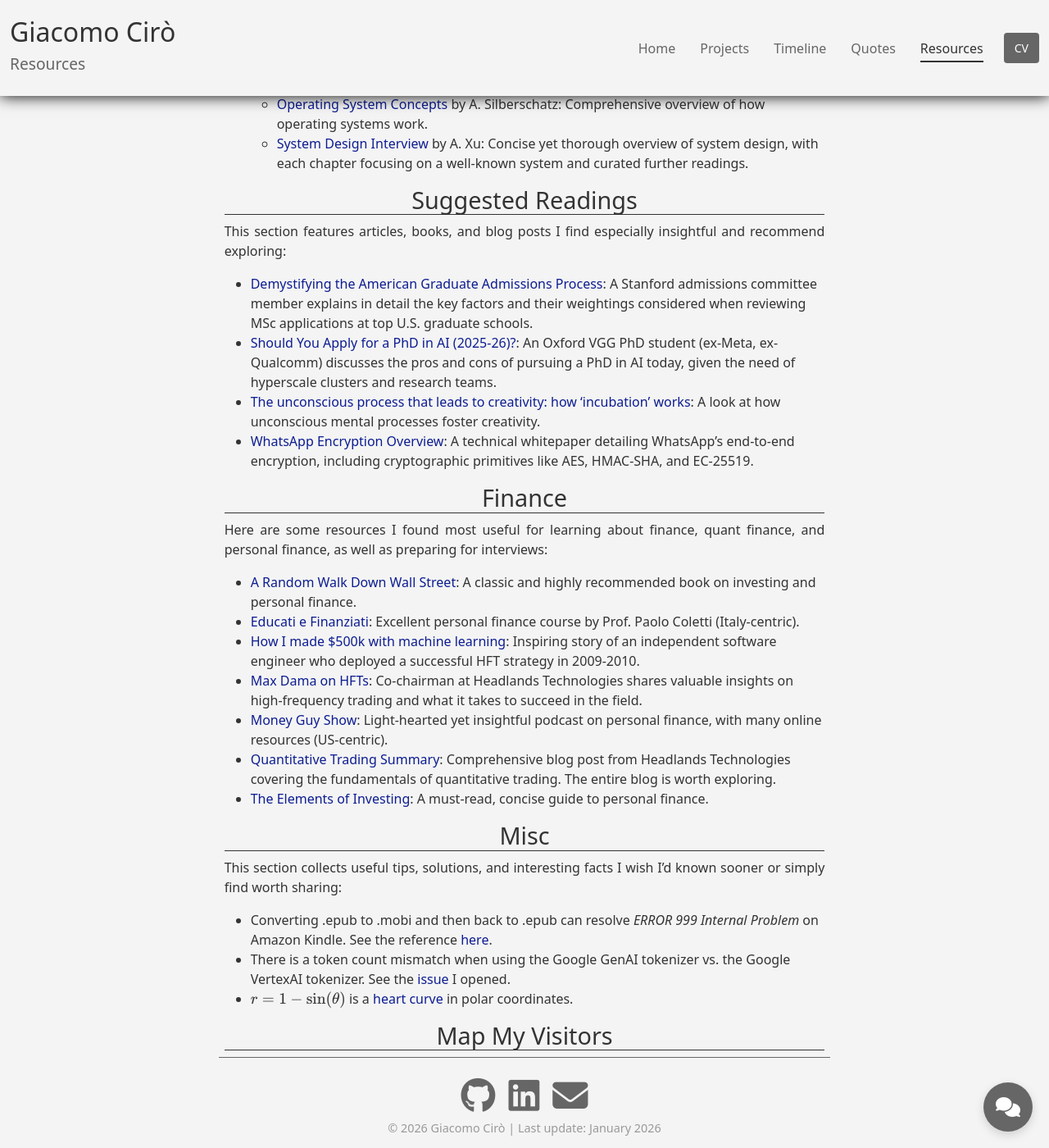
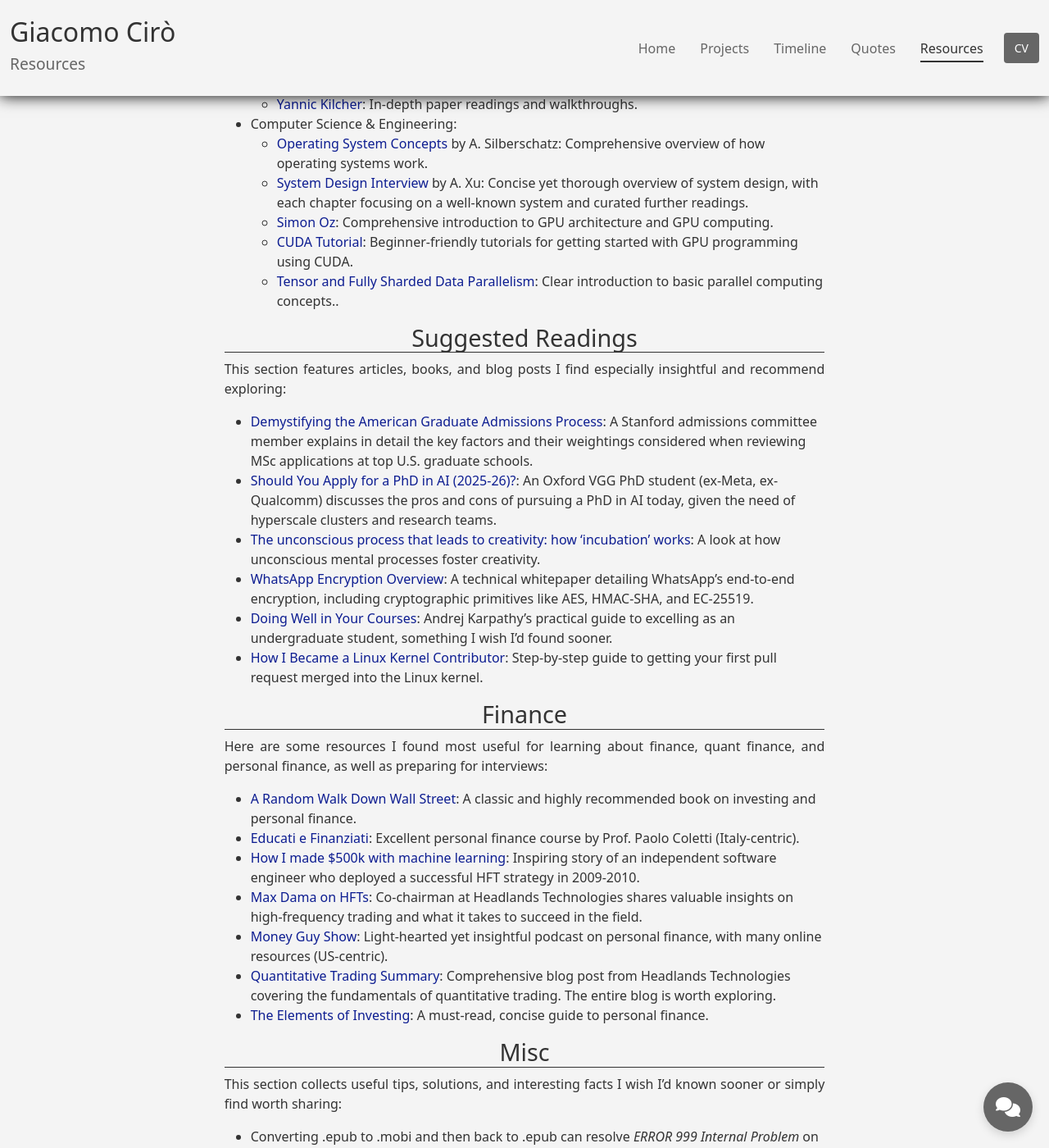
Before and after one commit to giacomo-ciro/giacomo-ciro.github.io, a Jekyll site: the page built from pages/resources.md, in a window 1280 px wide and 1400 px high, scrolled down 936 px. Shown: the whole window at 82% size. Built offline with Jekyll 4.4.1, drawn with Linux system fonts in a browser that asks for light colours; nearby versions of some CDN libraries; some of the changed text lies outside the part shown.

Commit message:
feat: update index, timeline, resources

```diff
--- a/_data/timeline.yml
+++ b/_data/timeline.yml
@@ -1,3 +1,7 @@
+- date: "1 April 2026"
+  description: "Moved to Zurich to conduct my MSc Thesis in the <a href='https://cvg.ethz.ch/' target='_blank'>Computer Vision & Geometry (CVG)</a> Group at ETH."
+  strong: true
+
 - date: "27 January 2026"
   description: "Exam: <a href='https://didattica.unibocconi.eu/ts/tsn_anteprima.php?cod_ins=20882&anno=2026' target='_blank'>Computational Neurosciences</a>"
   strong: false
--- a/pages/resources.md
+++ b/pages/resources.md
@@ -19,6 +19,7 @@
 - Fixed errors in the [Understanding Deep Learning](https://udlbook.github.io/udlbook/) textbook by Simon J.D. Prince (The MIT Press, 2023).
 - Fixed a bug in [TileDB-Vector-Search](https://github.com/TileDB-Inc/TileDB-Vector-Search/pull/580), a library for efficient out-of-core vector search.
 - Refactored an enum object in the [Conda](https://github.com/conda/conda/pull/15428) package manager.
+- I curate a [collection of code snippets](https://gist.github.com/giacomo-ciro) to improve the quality-of-life during your everyday tasks.
 
 # Study Material
 Below are some of the resources I have found most valuable for learning, exploring, or reviewing topics in mathematics, statistics, computer science and machine learning:
@@ -38,6 +39,10 @@
 - **Computer Science & Engineering**:
     - [Operating System Concepts](https://os.ecci.ucr.ac.cr/slides/Abraham-Silberschatz-Operating-System-Concepts-10th-2018.pdf) by A. Silberschatz: Comprehensive overview of how operating systems work.
     - [System Design Interview](https://bytes.usc.edu/~saty/courses/docs/data/SystemDesignInterview.pdf) by A. Xu: Concise yet thorough overview of system design, with each chapter focusing on a well-known system and curated further readings.
+    - [Simon Oz](https://www.youtube.com/@szymonozog7862): Comprehensive introduction to GPU architecture and GPU computing.
+    - [CUDA Tutorial](https://cuda-tutorial.readthedocs.io/en/latest/): Beginner-friendly tutorials for getting started with GPU programming using CUDA.
+    - [Tensor and Fully Sharded Data Parallelism](https://substack.com/@martynassubonis/p-154292281): Clear introduction to basic parallel computing concepts..
+
 
 # Suggested Readings
 This section features articles, books, and blog posts I find especially insightful and recommend exploring:
@@ -45,6 +50,8 @@
 - [Should You Apply for a PhD in AI (2025-26)?](https://yashbhalgat.github.io/blog/phd-or-not-phd.html): An Oxford VGG PhD student (ex-Meta, ex-Qualcomm) discusses the pros and cons of pursuing a PhD in AI today, given the need of hyperscale clusters and research teams.
 - [The unconscious process that leads to creativity: how ‘incubation’ works](https://www.theguardian.com/wellness/2025/sep/10/creativity-unconscious-process-incubation): A look at how unconscious mental processes foster creativity.
 - [WhatsApp Encryption Overview](https://www.bitsoffreedom.nl/wp-content/uploads/WhatsApp-Security-Whitepaper.pdf): A technical whitepaper detailing WhatsApp's end-to-end encryption, including cryptographic primitives like AES, HMAC-SHA, and EC-25519.
+ - [Doing Well in Your Courses](https://cs.stanford.edu/people/karpathy/advice.html): Andrej Karpathy's practical guide to excelling as an undergraduate student, something I wish I'd found sooner.
+ - [How I Became a Linux Kernel Contributor](https://lewboski.dev/blog/linux-kernel): Step-by-step guide to getting your first pull request merged into the Linux kernel.
 
 # Finance
 Here are some resources I found most useful for learning about finance, quant finance, and personal finance, as well as preparing for interviews:
```
Also changed, not shown: index.md (+3 -1 lines), 1 other file.
